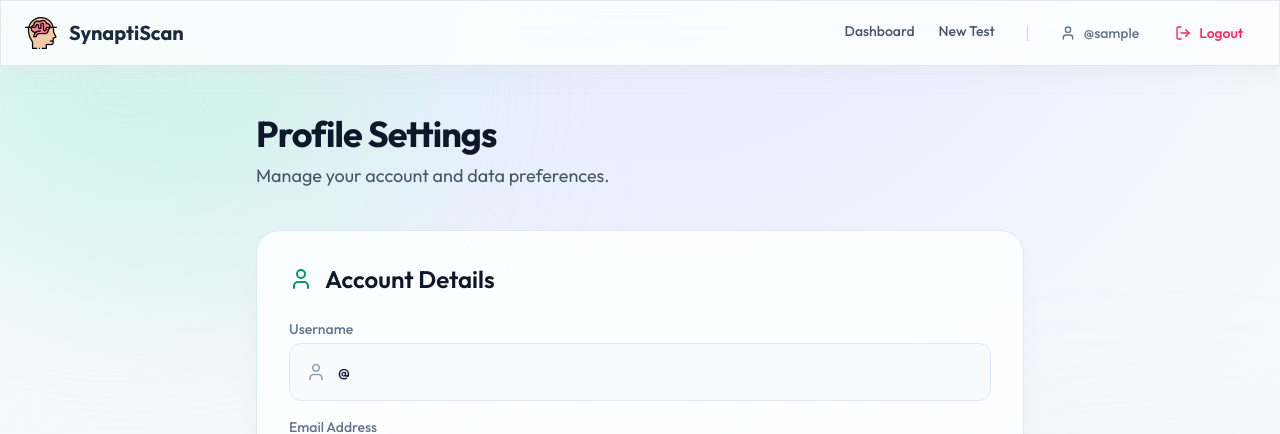
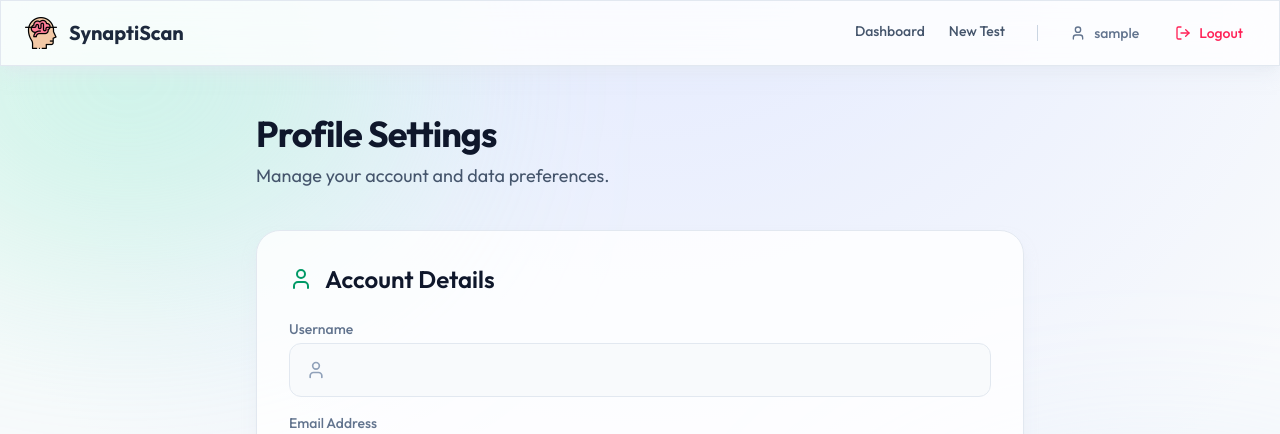
Before and after one commit to RADXIshan/SynaptiScan, a React (Vite) app in the folder frontend/: page /profile in a window 1280 px wide. Shown: the top 434 px of the page. Built offline with nearby package versions, Linux system fonts and the light colour scheme; no server answers; sample sign-in values are in the browser's storage.

Commit message:
Minor changes

```diff
--- a/frontend/src/components/ui/Layout.jsx
+++ b/frontend/src/components/ui/Layout.jsx
@@ -24,7 +24,7 @@ export default function Layout() {
             <Link to="/profile" className="hidden sm:flex items-center gap-2 text-slate-500 hover:text-emerald-600 transition-colors">
               <User size={16} />
               <span className="truncate max-w-[150px]">
-                {user.username ? `@${user.username}` : user.email}
+                {user.username ? `${user.username}` : user.email}
               </span>
             </Link>
           )}
--- a/frontend/src/pages/Profile.jsx
+++ b/frontend/src/pages/Profile.jsx
@@ -167,7 +167,7 @@ export default function Profile() {
               <label className="block text-sm font-medium text-slate-500 mb-1">Username</label>
               <div className="flex items-center gap-3 bg-slate-50 p-4 rounded-xl border border-slate-200">
                 <User className="text-slate-400" size={20} />
-                <span className="text-slate-900 font-medium">@{user?.username}</span>
+                <span className="text-slate-900 font-medium">{user?.username}</span>
               </div>
             </div>
             <div>
```
